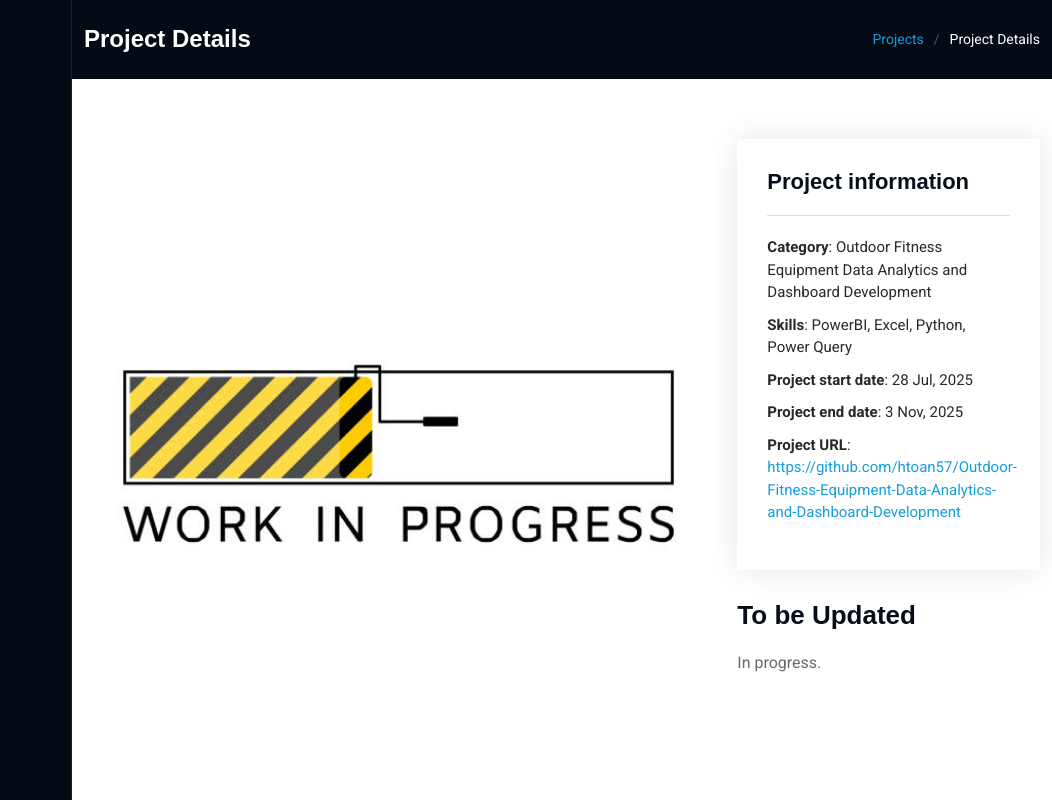
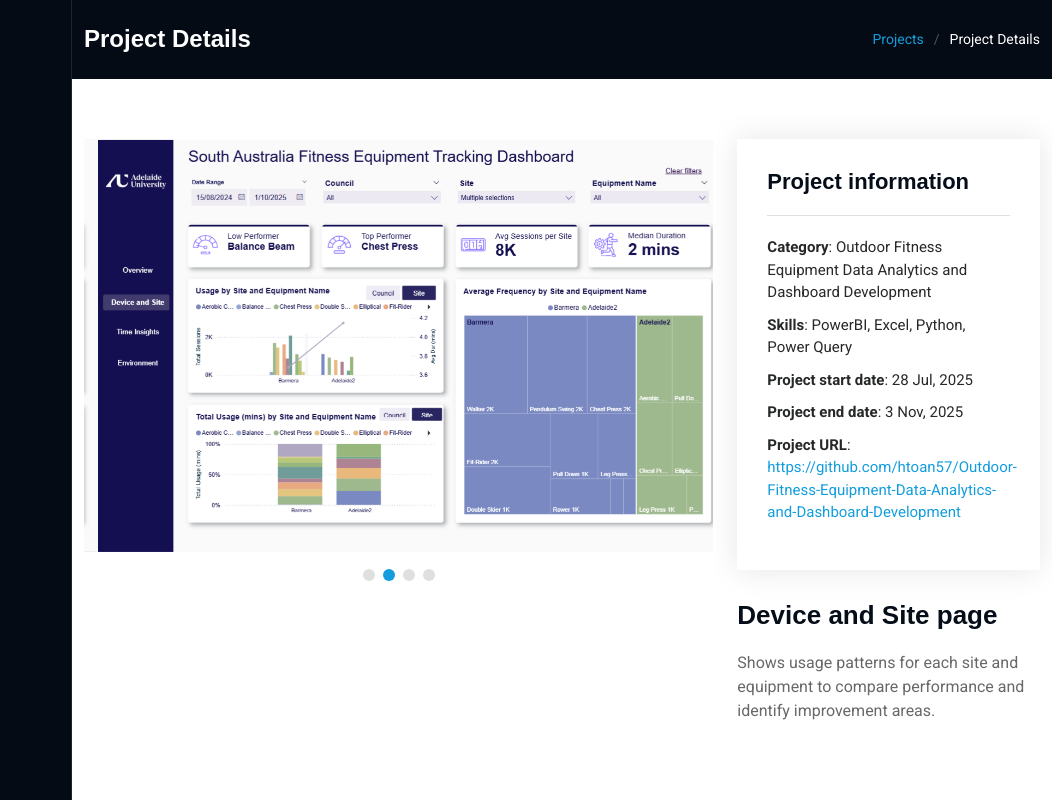
Before and after one commit to htoan57/Tony-portfolio, a plain HTML site: page SA-fitness-equipment-tracking.html in a window 1280 px wide. Shown: the top 802 px of the page, 228-1280 px from the left. Drawn offline with nearby package versions, Linux system fonts and the light colour scheme.

Commit message:
Update Outdoor Fitness Tracking Dashboard project

```diff
--- a/SA-fitness-equipment-tracking.html
+++ b/SA-fitness-equipment-tracking.html
@@ -106,8 +106,17 @@
 
               <div class="swiper-wrapper align-items-center">
 
-                <div class="swiper-slide" data-title="To be Updated" data-description="In progress.">
-                  <img src="assets/img/portfolio/SA-fitness-equipment-tracking/status.jpg" alt="">
+                <div class="swiper-slide" data-title="Overview page" data-description="Summarises total sessions, duration, and participation across councils to show where community activity is strongest.">
+                  <img src="assets/img/portfolio/SA-fitness-equipment-tracking/overview.png" alt="">
+                </div>
+                <div class="swiper-slide" data-title="Device and Site page" data-description="Shows usage patterns for each site and equipment to compare performance and identify improvement areas.">
+                  <img src="assets/img/portfolio/SA-fitness-equipment-tracking/device_and_site.png" alt="">
+                </div>
+                <div class="swiper-slide" data-title="Time Insights page" data-description="Reveals daily, monthly, and seasonal patterns to highlight the most active periods for outdoor exercise.">
+                  <img src="assets/img/portfolio/SA-fitness-equipment-tracking/time_insights.png" alt="">
+                </div>
+                <div class="swiper-slide" data-title="Environment page" data-description="Explores how temperature and humidity affect equipment use and community participation.">
+                  <img src="assets/img/portfolio/SA-fitness-equipment-tracking/environment.png" alt="">
                 </div>
 
               </div>
```
Also changed, not shown: assets/img/portfolio/SA-fitness-equipment-tracking/device_and_site.png (added), assets/img/portfolio/SA-fitness-equipment-tracking/environment.png (added), assets/img/portfolio/SA-fitness-equipment-tracking/overview.png (added), assets/img/portfolio/SA-fitness-equipment-tracking/status.jpg (deleted), assets/img/portfolio/SA-fitness-equipment-tracking/time_insights.png (added).
